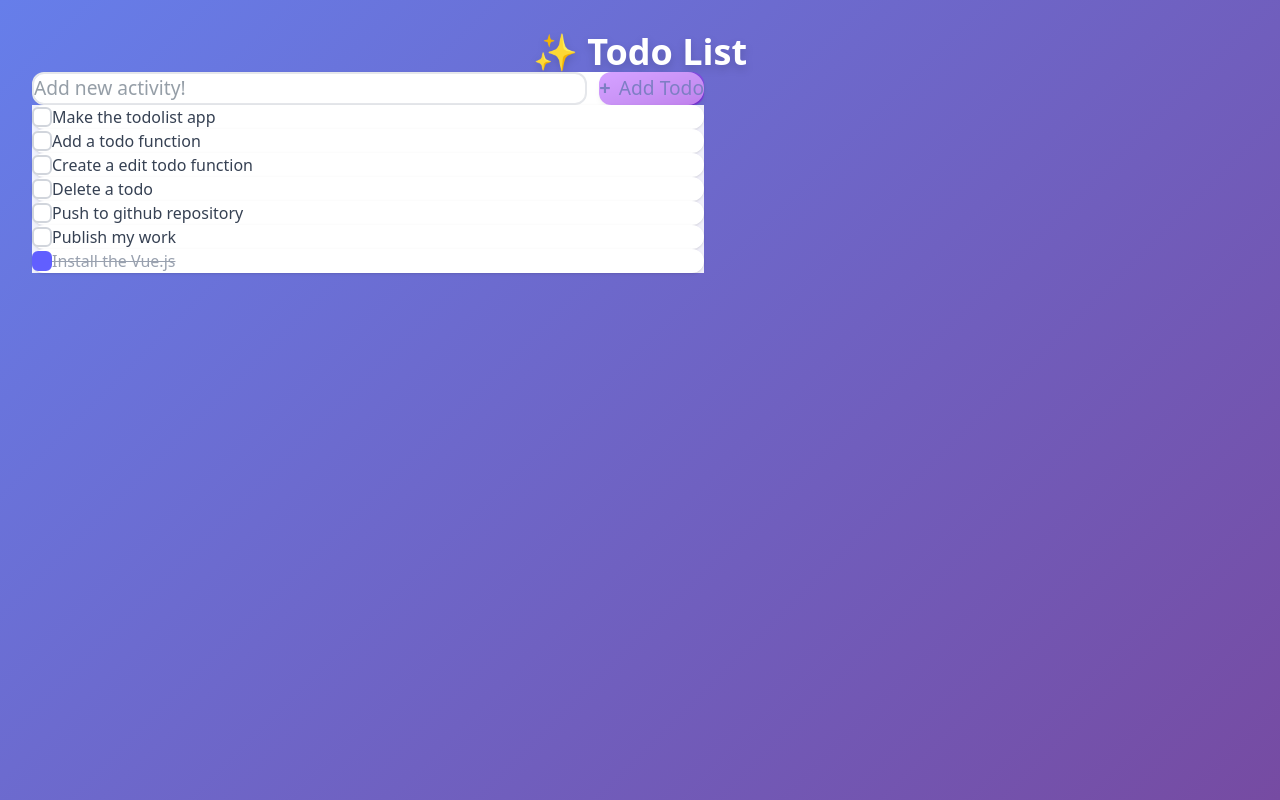
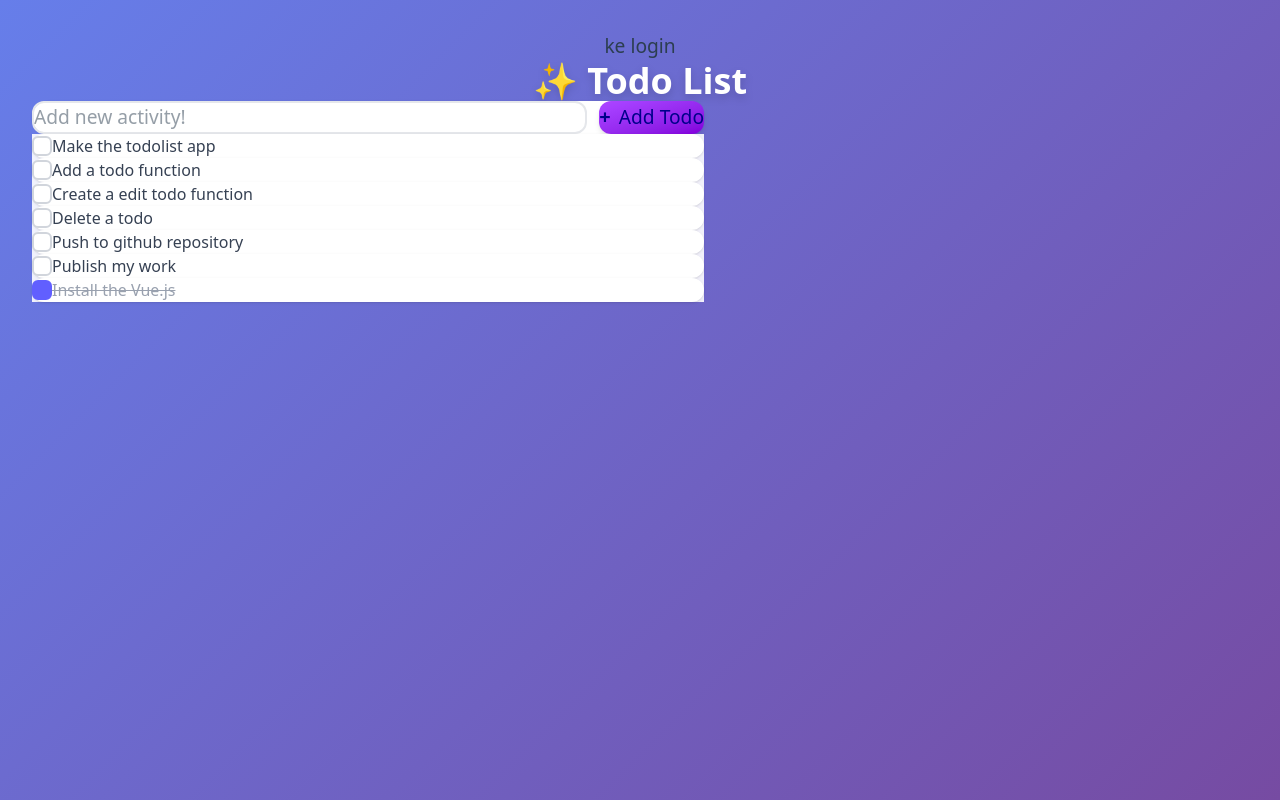
Before and after one commit to adityapryg/vuejs-todolist, a Vue app: page / in a window 1280 px wide. Built offline with nearby package versions, Linux system fonts and the light colour scheme; the HTML template or start-up script is replaced by a standard one.

Commit message:
feat: add vue-router for navigation and implement Login and Tasks views

```diff
--- a/package.json
+++ b/package.json
@@ -19,7 +19,8 @@
   "dependencies": {
     "@tailwindcss/postcss": "^4.1.17",
     "@tailwindcss/vite": "^4.1.17",
-    "vue": "^3.5.22"
+    "vue": "^3.5.22",
+    "vue-router": "^4.6.3"
   },
   "devDependencies": {
     "@tsconfig/node22": "^22.0.2",
--- a/src/App.vue
+++ b/src/App.vue
@@ -1,11 +1,7 @@
 <!-- Javascript -->
-<script setup lang="ts">
-import AppHeader from './components/AppHeader.vue'
-import ListItem from './components/ListItem.vue'
-</script>
+<script setup lang="ts"></script>
 
 <!-- HTML -->
 <template>
-  <AppHeader />
-  <ListItem />
+  <RouterView />
 </template>
--- a/src/components/TodoForm.vue
+++ b/src/components/TodoForm.vue
@@ -10,20 +10,13 @@
       class="flex-1 py-3.5px-5 border-2 border-gray-200 rounded-xl focus:outline-none focus:border-purple-500 transition-all duration-300"
       maxlength="100"
     />
-    <button
-      type="submit"
-      class="flex items-center gap-2 py-3.5 px-6 bg-linear-to-br from-purple-500 to-purple-700 text-white rounded-xl font-semibold shadow-md hover:shadow-lg disabled:opacity-50 transition-all duration-300"
-      :style="{ fontWeight: 300, color: 'darkblue' }"
-      :disabled="!newTodo.trim()"
-    >
-      <span class="text-xl font-bold">+</span>
-      Add Todo
-    </button>
+    <ButtonSubmit />
   </form>
 </template>
 
 <script setup lang="ts">
 import { ref } from 'vue'
+import ButtonSubmit from './shared/ButtonSubmit.vue'
 
 const newTodo = ref('')
 const emit = defineEmits<{
--- /dev/null
+++ b/src/components/shared/ButtonSubmit.vue
@@ -0,0 +1,11 @@
+<template>
+  <button
+    type="submit"
+    class="flex items-center gap-2 py-3.5 px-6 bg-linear-to-br from-purple-500 to-purple-700 text-white rounded-xl font-semibold shadow-md hover:shadow-lg disabled:opacity-50 transition-all duration-300"
+    :style="{ fontWeight: 300, color: 'darkblue' }"
+  >
+    <span class="text-xl font-bold">+</span>
+    Add Todo
+  </button>
+</template>
+<script setup lang="ts"></script>
--- a/src/main.ts
+++ b/src/main.ts
@@ -1,5 +1,6 @@
 import { createApp } from 'vue'
 import App from './App.vue'
 import './assets/css/tailwind.css'
+import { router } from './router'
 
-createApp(App).mount('#app')
+createApp(App).use(router).mount('#app')
--- /dev/null
+++ b/src/views/LoginView.vue
@@ -0,0 +1,4 @@
+<template>
+  <h1>Halaman Login</h1>
+</template>
+<script setup lang="ts"></script>
--- /dev/null
+++ b/src/views/TasksView.vue
@@ -0,0 +1,11 @@
+<template>
+  <RouterLink to="/login">ke login</RouterLink>
+  <div>
+    <AppHeader />
+    <ListItem />
+  </div>
+</template>
+<script setup lang="ts">
+import AppHeader from '@/components/AppHeader.vue'
+import ListItem from '@/components/ListItem.vue'
+</script>
```
Also changed, not shown: src/router/index.ts (added, +13 -0 lines), 1 other file (tests, documents, lock files or other folders).
